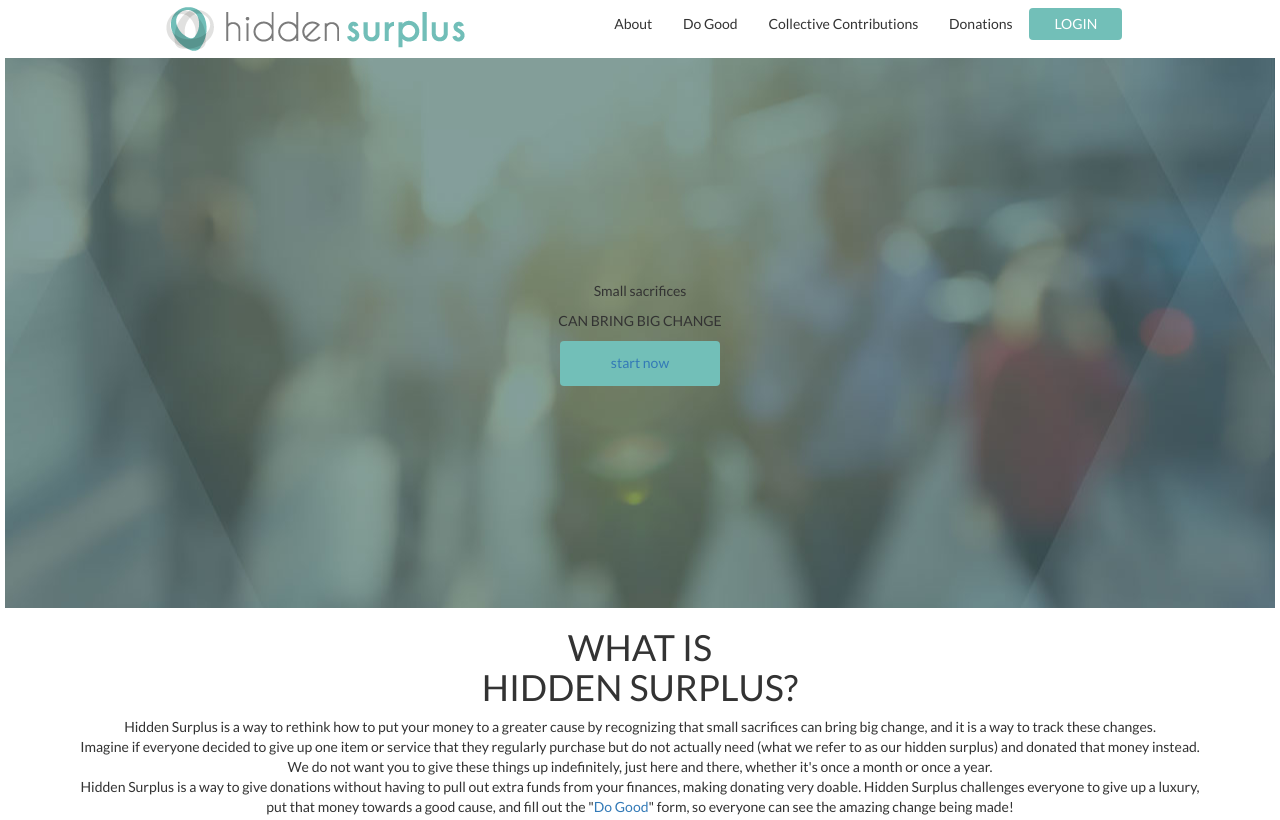
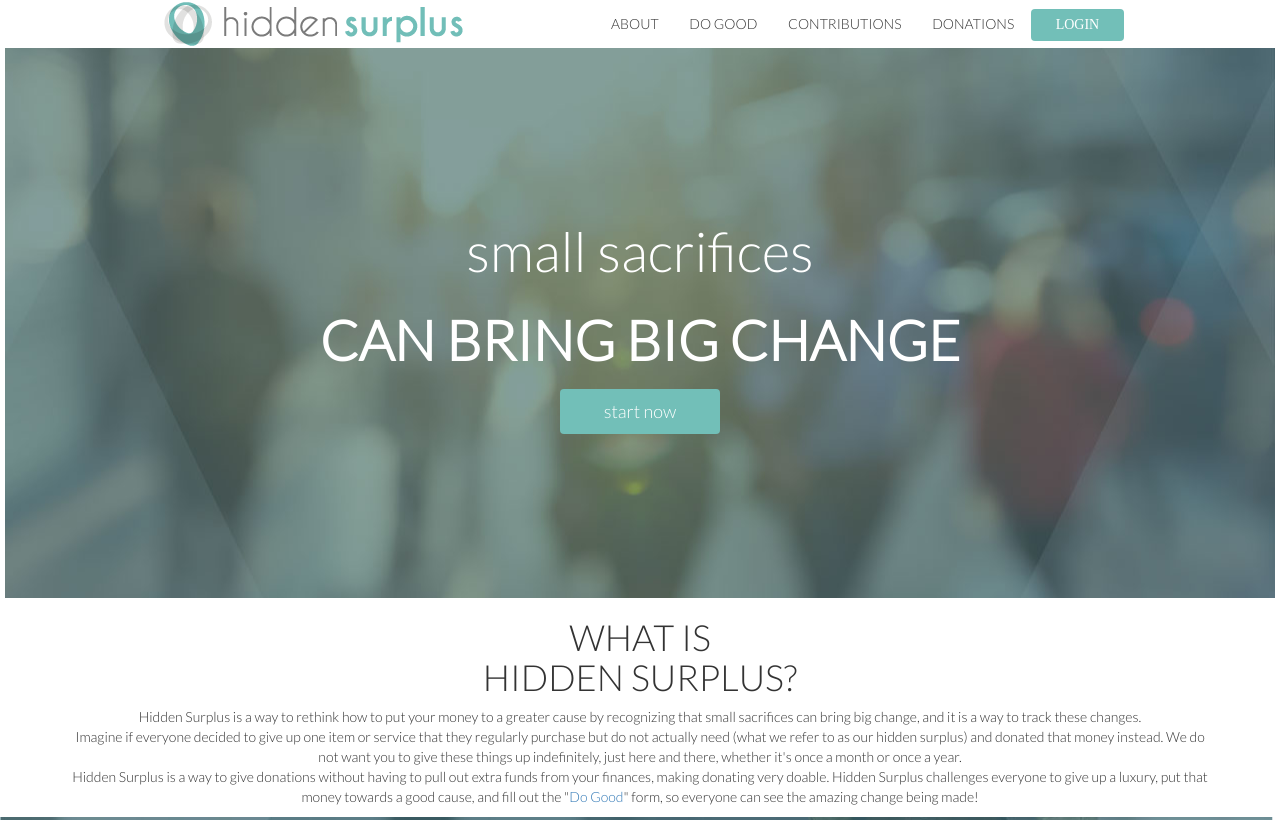
Before and after one commit to kfurness-tiy/hidden_surplus_js, a website built with webpack: page src/index.html in a window 1280 px wide. Shown: the top 820 px of the page. Built offline with nearby package versions, Linux system fonts and the light colour scheme; no server answers; a web font is replaced by a local one.

Commit message:
Add styling to jumbotron section as per design

```diff
--- a/src/app/d3_graph.js
+++ b/src/app/d3_graph.js
@@ -29,7 +29,7 @@ function callFunction(){
   let heightPx = $(window).height() * 0.60;
   let widthPx = $(window).innerWidth() * 0.75;
 
-  var svg = d3.select("#testness").append('svg'),
+  var svg = d3.select("#svg").append('svg'),
     width = svg.attr("width", widthPx),
     height = svg.attr("height", heightPx),
     radius = 12;
--- a/src/app/styles/main.sass
+++ b/src/app/styles/main.sass
@@ -21,6 +21,12 @@ button
   width: 160px
   height: 45px
 
+button:hover
+  background-color: rgb(88,148,142)
+
+a:hover
+  text-decoration: none
+
 .container-fluid
   margin-right: 0
   margin-left: 0
@@ -38,17 +44,21 @@ header
   nav
     display: inline-block
     vertical-align: middle
+    text-align: right
+  ul
+    margin-bottom: 0
   li
     display: inline-block
     padding: 1em
   a
     color: $darkGray
   a:hover
-    text-decoration: none
     color: $turq
+    font-weight: bolder
   button
     height: 32px
     width: 93px
+    font-family: 'Maitree', serif
 
 ////// JUMBOTRON ///////
 .jumbotronDiv
@@ -60,7 +70,15 @@ header
   background-position: center
   background-image: url('../img/jumbotrong.jpg')
   background-repeat: no-repeat
-
+  button
+    font-size: 18px
+  p
+    color: white
+    font-size: 55px
+  .bigChange
+    font-weight: bolder
+  smallSacrifices
+    font-weight: lighter
 
 //////// ABOUT /////////
 #about
--- a/src/index.html
+++ b/src/index.html
@@ -9,18 +9,19 @@
     <script src="https://d3js.org/d3.v4.js"></script>
     <link rel="stylesheet" href="https://maxcdn.bootstrapcdn.com/bootstrap/3.3.7/css/bootstrap.min.css" integrity="sha384-BVYiiSIFeK1dGmJRAkycuHAHRg32OmUcww7on3RYdg4Va+PmSTsz/K68vbdEjh4u" crossorigin="anonymous">
     <script src="https://maxcdn.bootstrapcdn.com/bootstrap/3.3.7/js/bootstrap.min.js" integrity="sha384-Tc5IQib027qvyjSMfHjOMaLkfuWVxZxUPnCJA7l2mCWNIpG9mGCD8wGNIcPD7Txa" crossorigin="anonymous"></script>
-    <link href="https://fonts.googleapis.com/css?family=Lato" rel="stylesheet">
+    <link href="https://fonts.googleapis.com/css?family=Lato:100,300" rel="stylesheet">
+    <link href="https://fonts.googleapis.com/css?family=Maitree" rel="stylesheet">
   </head>
   <body>
-    <div class="container-fluid">
+    <div id="home" class="container-fluid">
     <header class="container">
-      <img src="./app/img/logo.png" alt="Hidden Surplus Logo" />
+      <a href=""><img src="./app/img/logo.png" alt="Hidden Surplus Logo" /></a>
       <nav>
         <ul>
-          <li><a href="#about">About</a></li>
-          <li><a href="#doGood">Do Good</a></li>
-          <li><a href="#contributions">Collective Contributions</a></li>
-          <li><a href="#donations">Donations</a></li>
+          <li><a href="#about">ABOUT</a></li>
+          <li><a href="#doGood">DO GOOD</a></li>
+          <li><a href="#contributions">CONTRIBUTIONS</a></li>
+          <li><a href="#donations">DONATIONS</a></li>
           <button id="signInNav" type="button" class="signIn">LOGIN</button>
           <button id="signOutNav" type="button" class="signOut">LOG OUT</button>
         </ul>
@@ -28,9 +29,9 @@
     </header>
 
     <div class="jumbotronDiv">
-      <p>Small sacrifices</p>
-      <p>CAN BRING BIG CHANGE</p>
-      <button class="hsButton" type="button"><a href="#doGood">start now</a></button>
+      <p class="smallSacrifices">small sacrifices</p>
+      <p class="bigChange">CAN BRING BIG CHANGE</p>
+      <a href="#doGood"><button class="hsButton" type="button">start now</button></a>
     </div>
 
     <main>
@@ -133,9 +134,9 @@
         <h1>CHECK OUT <br/> THE GOOD WE'RE DOING</h1>
         <h2>Collective Contributions</h2>
         <h3>
-          Each dot represents a donation. <br/> Hover over the dots to see how others used their hidden surplus for good.
+          Each dot represents a donation. <br/> Hover over the dots to see how others used their hidden surplus for good.<br/> The darker dots are more recent contributions.
         </h3>
-        <div id="testness">
+        <div id="svg">
           <!-- svg appends here -->
         </div>
         <h3>All these dots add up to</h3>
```
Also changed, not shown: dist/app/bundle.js, dist/app/img/doGood.jpg (added), dist/app/img/jumbotrong.jpg (added), dist/app/img/logo.png (added), dist/app/img/white_logo.png (added), dist/app/src/app/img/doGood.jpg (added), dist/app/src/app/img/jumbotrong.jpg (added), dist/index.html, 1 other file.
